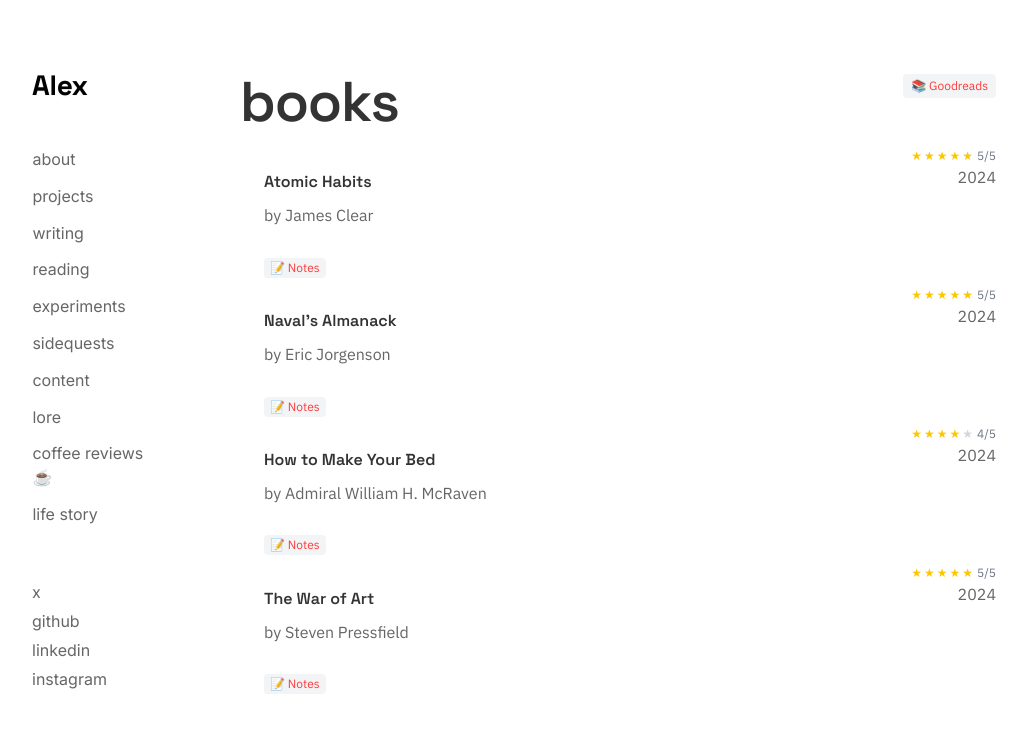
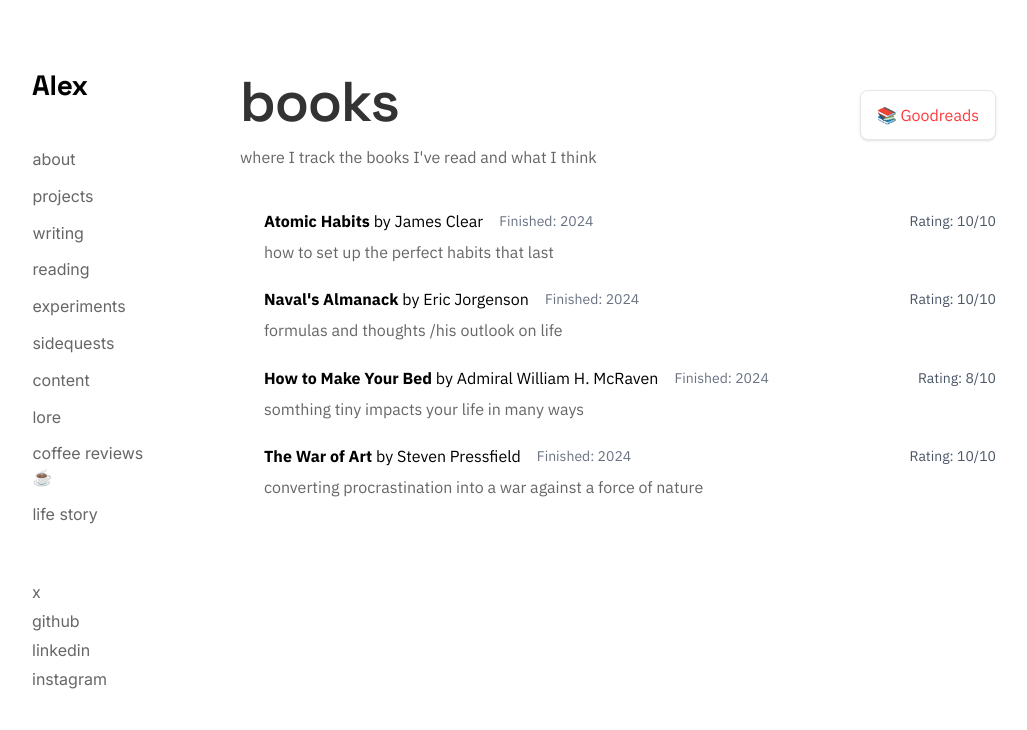
Before and after one commit to alexshibu1/alexshibu.com, a Next.js app: page /read in a window 1280 px wide. Shown: the top 730 px of the page, without its empty margins (48-1075 px from the left). Built offline with nearby package versions, Linux system fonts and the light colour scheme.

Commit message:
book page changes

```diff
--- a/app/read/page.tsx
+++ b/app/read/page.tsx
@@ -5,84 +5,79 @@ import Link from "next/link";
 type Book = {
   title: string;
   author: string;
-  rating: number; // out of 5
+  rating: number; // out of 10
   dateRead: string;
   notes?: string; // slug of the essay with notes, or null if no notes
+  description?: string; // one-liner description
 };
 
 const books: Book[] = [
   {
     title: "Atomic Habits",
     author: "James Clear",
-    rating: 5,
+    rating: 10,
     dateRead: "2024",
     notes: "atomic-habits-notes",
+    description: "how to set up the perfect habits that last ",
   },
   {
     title: "Naval's Almanack",
     author: "Eric Jorgenson",
-    rating: 5,
+    rating: 10,
     dateRead: "2024",
     notes: "naval-almanack-notes",
+    description: "formulas and thoughts /his outlook on life",
   },
   {
     title: "How to Make Your Bed",
     author: "Admiral William H. McRaven",
-    rating: 4,
+    rating: 8,
     dateRead: "2024",
     notes: "make-your-bed-notes",
+    description: "somthing tiny impacts your life in many ways",
   },
   {
     title: "The War of Art",
     author: "Steven Pressfield",
-    rating: 5,
+    rating: 10,
     dateRead: "2024",
     notes: "war-of-art-notes",
+    description:
+      "converting procrastination into a war against a force of nature",
   },
 ];
-
-function StarRating({ rating }: { rating: number }) {
-  return (
-    <div className="flex items-center gap-0.5">
-      {[1, 2, 3, 4, 5].map((star) => (
-        <span
-          key={star}
-          className={`text-xs ${
-            star <= rating ? "text-yellow-400" : "text-gray-300"
-          }`}
-        >
-          ★
-        </span>
-      ))}
-      <span className="ml-0.5 text-xs text-gray-500">{rating}/5</span>
-    </div>
-  );
-}
 
 function BookItem({ book }: { book: Book }) {
   return (
     <li className="book-item">
-      <div className="flex justify-between items-start">
-        <div className="flex-1">
-          <h3 className="text-sm font-medium text-gray-900 leading-tight">
-            {book.title}
-          </h3>
-          <p className="text-xs text-gray-600 leading-tight -mt-0.5">
-            by {book.author}
-          </p>
+      <div className="flex items-center justify-between mb-2">
+        <div className="flex items-center gap-4 flex-1">
+          <div className="text-base text-black leading-tight">
+            {book.notes ? (
+              <Link
+                href={`/essay/${book.notes}`}
+                className="!text-black hover:!text-red-600 transition-colors"
+              >
+                <span className="font-bold">{book.title}</span> by{" "}
+                <span className="font-normal">{book.author}</span>
+              </Link>
+            ) : (
+              <>
+                <span className="font-bold">{book.title}</span> by{" "}
+                <span className="font-normal">{book.author}</span>
+              </>
+            )}
+          </div>
+          <span className="text-sm text-gray-500">
+            Finished: {book.dateRead}
+          </span>
         </div>
-        <div className="text-right ml-3">
-          <StarRating rating={book.rating} />
-          <p className="text-xs text-gray-500">{book.dateRead}</p>
-        </div>
+        <span className="text-sm text-gray-600">Rating: {book.rating}/10</span>
       </div>
-      {book.notes && (
-        <Link
-          href={`/essay/${book.notes}`}
-          className="inline-flex items-center gap-0.5 px-1.5 py-0.5 text-xs bg-gray-100 text-gray-700 rounded hover:bg-gray-200 transition-colors"
-        >
-          📝 Notes
-        </Link>
+      {book.description && (
+        <p className="text-base text-gray-600 mt-2 leading-relaxed w-3/4">
+          {book.description}
+        </p>
       )}
     </li>
   );
@@ -91,19 +86,23 @@ function BookItem({ book }: { book: Book }) {
 export default function ReadingPage() {
   return (
     <main className="page-content">
-      <div className="flex items-center justify-between mb-1">
+      <div className="flex items-end justify-between mb-1">
         <h1 className="hero-heading">books</h1>
         <a
           href="https://www.goodreads.com/user/show/162066297-alex-shibu"
           target="_blank"
           rel="noopener noreferrer"
-          className="inline-flex items-center gap-1 px-2 py-1 text-xs bg-gray-100 text-gray-700 rounded hover:bg-gray-200 transition-colors"
+          className="inline-flex items-center gap-2 px-4 py-3 text-base text-gray-700 bg-white border border-gray-200 rounded-lg shadow-sm hover:shadow-md hover:border-gray-300 transition-all duration-200"
         >
           📚 Goodreads
         </a>
       </div>
 
-      <ul className="books-list mt-1">
+      <p className="hero-subline">
+        where I track the books I&apos;ve read and what I think
+      </p>
+
+      <ul className="books-list mt-6">
         {books.map((book, index) => (
           <BookItem key={index} book={book} />
         ))}
```
